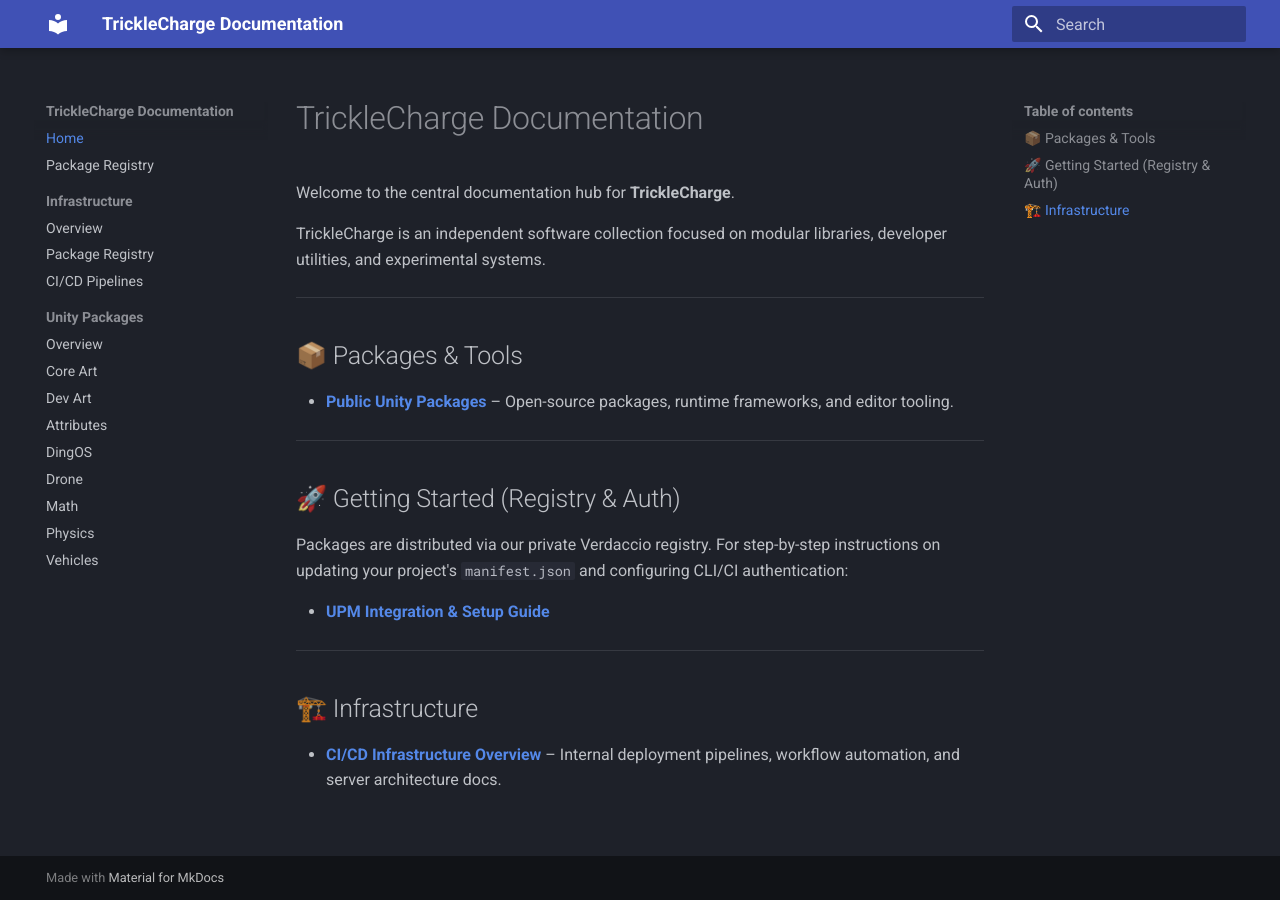
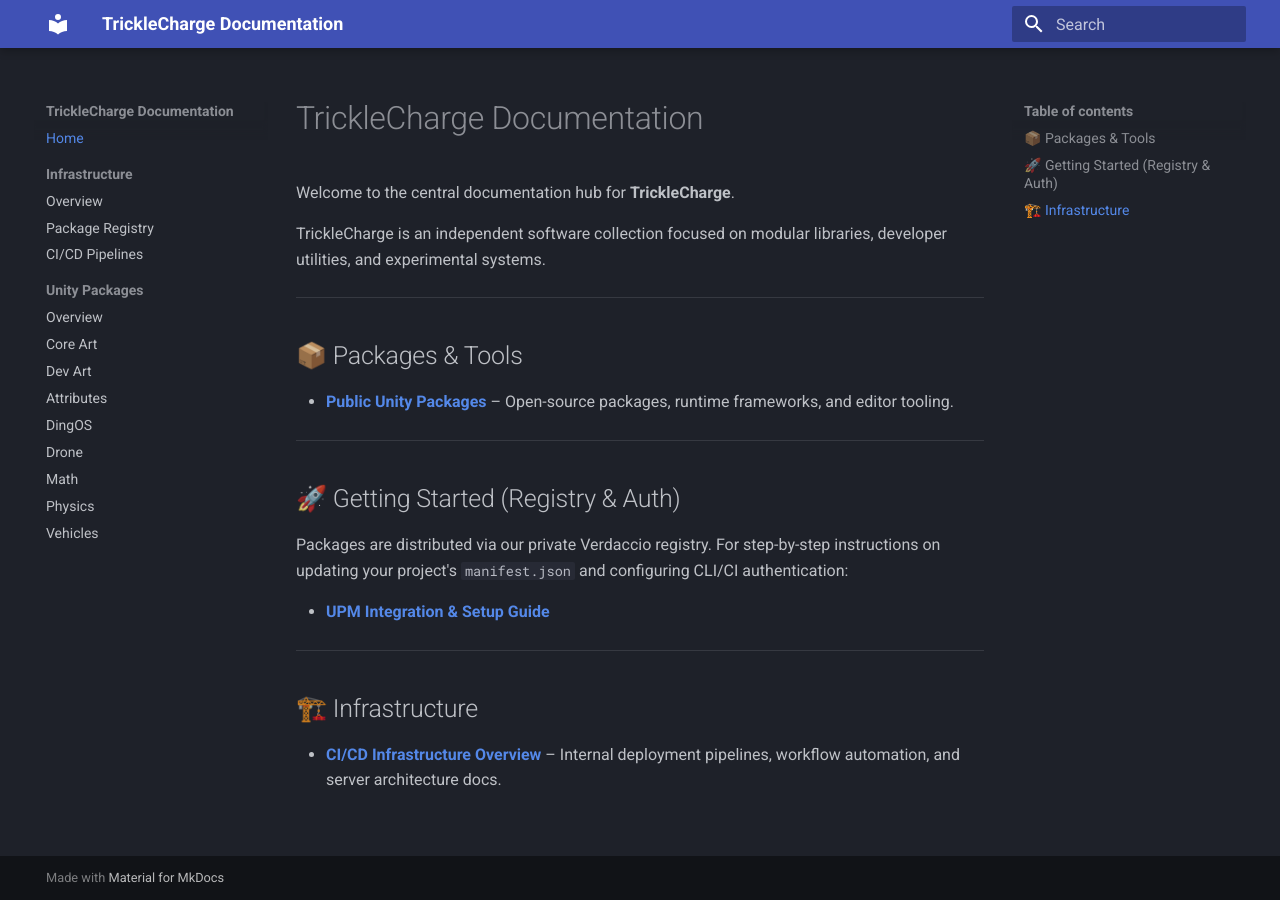
Before and after one commit to Trickle-Charge/TrickleCharge-Docs, an MkDocs documentation site: the page built from docs/README.md, in a window 1280 px wide. Built offline with MkDocs 1.6.1 and Material for MkDocs 9.7.7, drawn with Linux system fonts in a browser that asks for light colours.

Commit message:
Remove Package Registry entry from navigation in documentation

```diff
--- a/mkdocs.yml
+++ b/mkdocs.yml
@@ -25,7 +25,6 @@
 
 nav:
   - Home: README.md
-  - Package Registry: registry/verdaccio.md
   - Infrastructure:
       - Overview: infra/README.md
       - Package Registry: infra/registry/verdaccio.md
```
